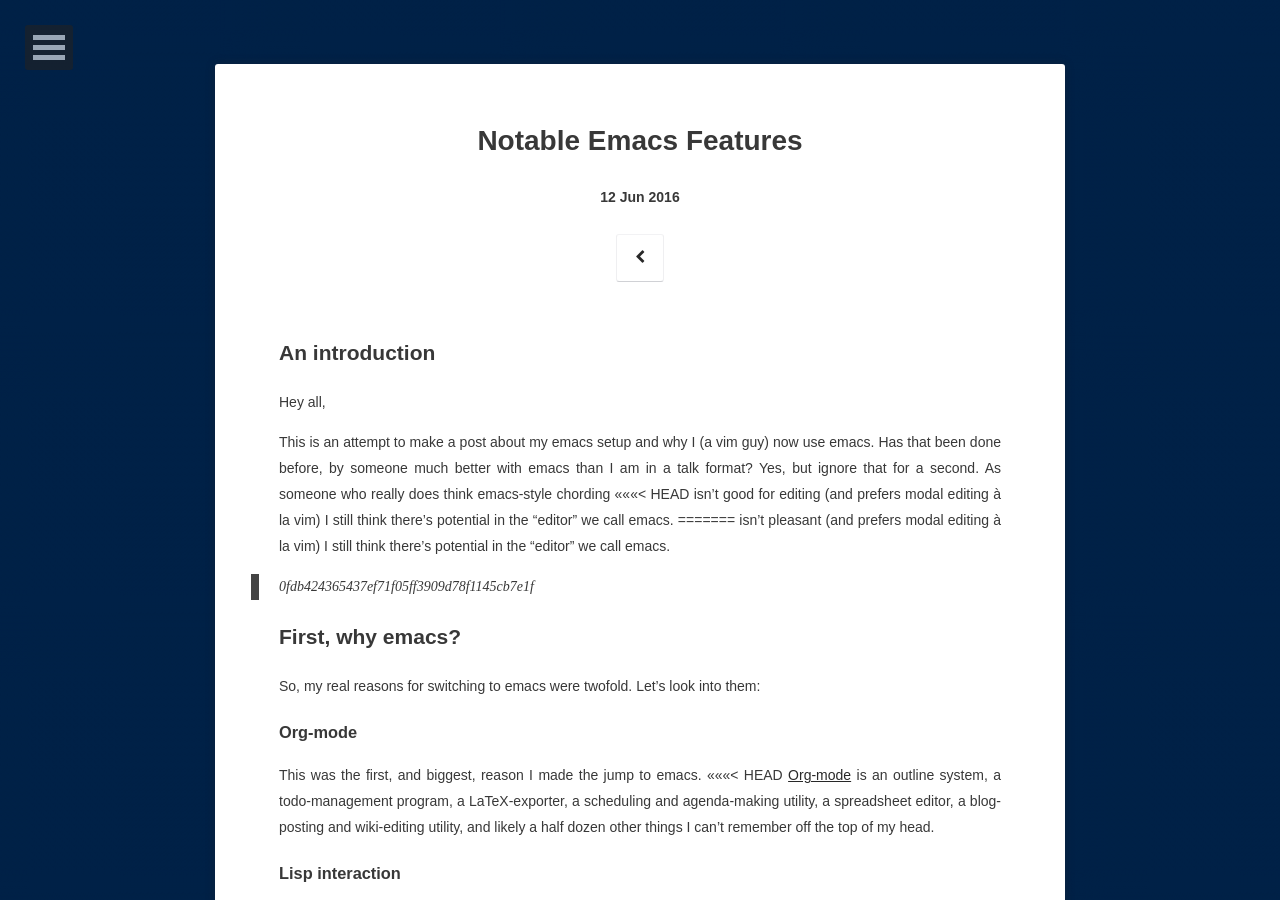
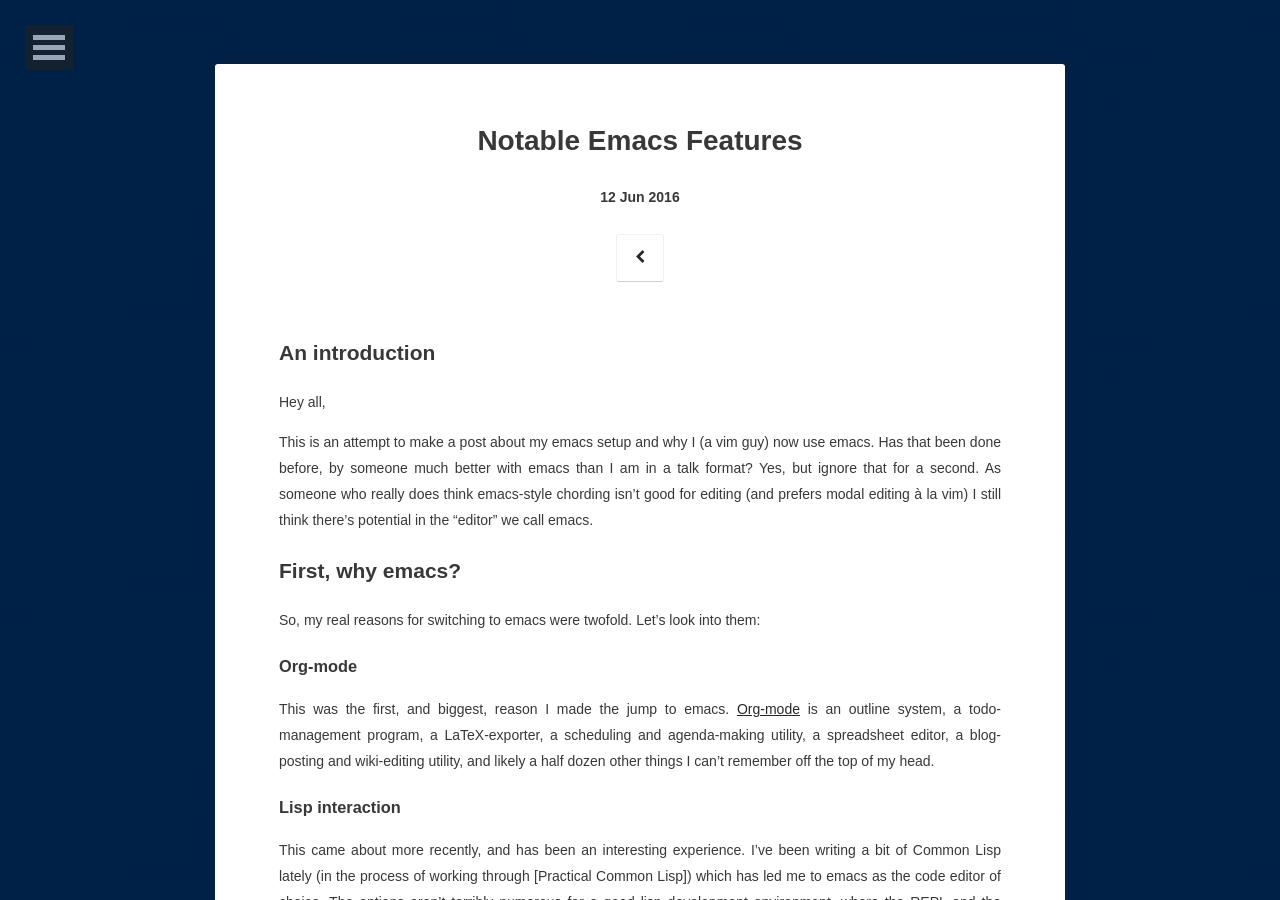
Before and after one commit to haumea11/haumea11.github.io, a Jekyll site: the page built from _posts/2016-06-12-notable-emacs-features.md, in a window 1280 px wide and 900 px high. Built offline with Jekyll 4.4.1, drawn with Linux system fonts in a browser that asks for light colours; some web fonts are replaced; comment, search, counter and statistics services are not loaded; some of the changed text lies outside the part shown.

Commit message:
hopefully fixed

```diff
--- a/_posts/2016-06-12-notable-emacs-features.md
+++ b/_posts/2016-06-12-notable-emacs-features.md
@@ -15,13 +15,8 @@ This is an attempt to make a post about my emacs setup and why I (a
 vim guy) now use emacs.  Has that been done before, by someone much
 better with emacs than I am in a talk format?  Yes, but ignore that
 for a second.  As someone who really does think emacs-style chording
-<<<<<<< HEAD
 isn't good for editing (and prefers modal editing à la vim) I still
 think there's potential in the "editor" we call emacs.
-=======
-isn't pleasant (and prefers modal editing à la vim) I still think
-there's potential in the "editor" we call emacs.
->>>>>>> 0fdb424365437ef71f05ff3909d78f1145cb7e1f
 
 ## First, why emacs?
 
@@ -31,7 +26,6 @@ into them:
 ### Org-mode
 
 This was the first, and biggest, reason I made the jump to emacs.
-<<<<<<< HEAD
 [Org-mode][1] is an outline system, a todo-management program, a
 LaTeX-exporter, a scheduling and agenda-making utility, a spreadsheet
 editor, a blog-posting and wiki-editing utility, and likely a half
@@ -59,10 +53,3 @@ emacs and appreciate it for its impressive functionality.
 [1]: http://orgmode.org/worg/
 [2]: http://www.gigamonkeys.com/book/
 [3]: https://www.emacswiki.org/emacs/Evil
-=======
-[Org-mode](http://orgmode.org/worg/) is an outline system, a
-todo-management program, a LaTeX-exporter, a scheduling and
-agenda-making utility, a spreadsheet editor, a blog-posting and
-wiki-editing utility, and likely a half dozen other things I can't
-remember off the top of my head.
->>>>>>> 0fdb424365437ef71f05ff3909d78f1145cb7e1f
```
Also changed, not shown: README.md (added).
